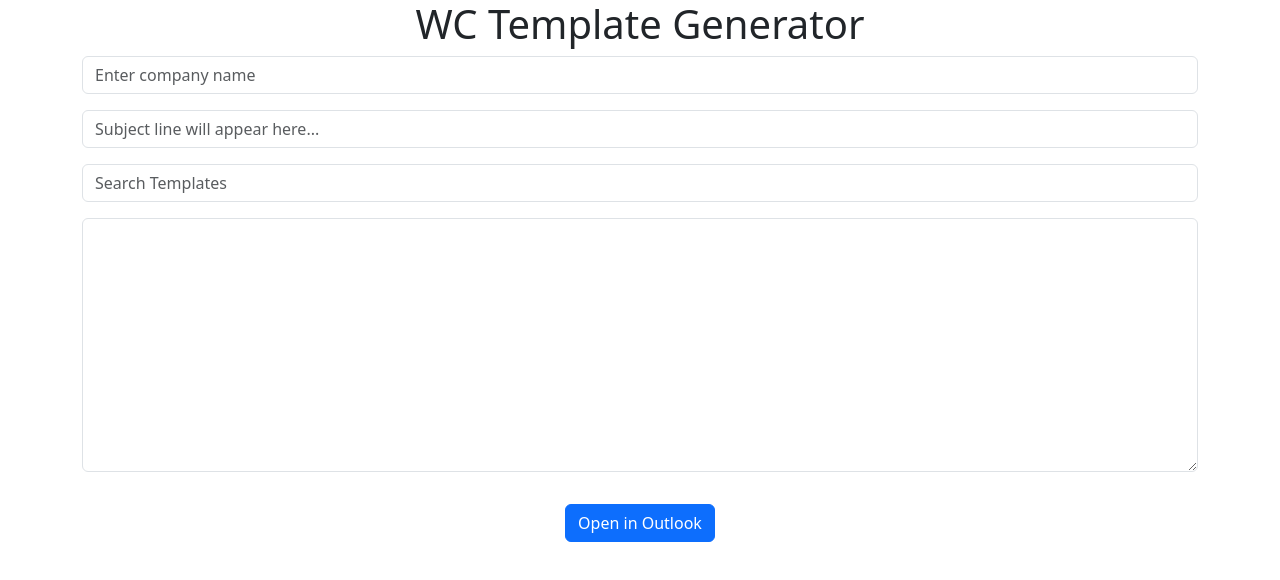
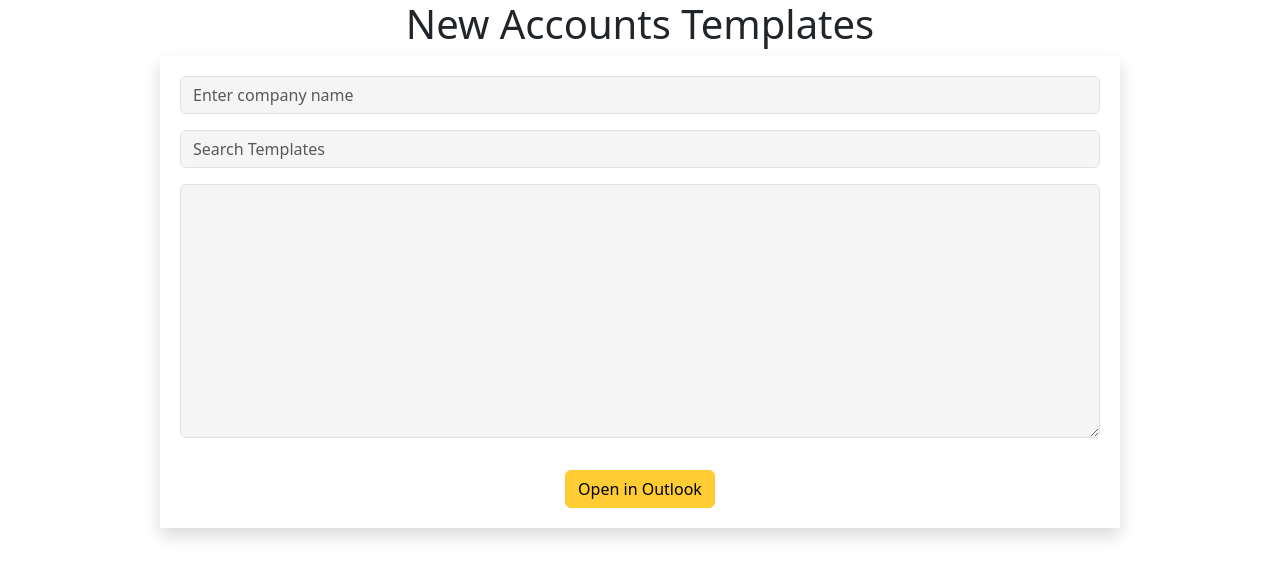
Before and after one commit to delraydoteth/Email-Template-Generator, a React (Create React App) app: page / in a window 1280 px wide. Shown: the top 580 px of the page. Built offline with nearby package versions, Linux system fonts and the light colour scheme.

Commit message:
update ux and removed subject line

```diff
--- a/src/App.css
+++ b/src/App.css
@@ -1,5 +1,22 @@
 .App {
   text-align: center;
+  background-color: #fff;
+}
+
+/* custom.css */
+.form-control, .form-select, .form-check-input {
+  background-color: whitesmoke !important; /* Use !important to ensure override */
+}
+
+/* App.css */
+.app-container {
+  max-width: 960px; /* Example max width */
+  max-height: 90vh; /* Example max height, vh is a percentage of the viewport height */
+  margin: auto; /* Center the container */
+  padding: 20px; /* Add some padding inside the container */
+  box-shadow: 0 4px 8px rgba(0, 0, 0, 0.1); /* Example drop shadow */
+  overflow: auto; /* Add scroll to the container if the content exceeds its max height */
+  background-color: #fff; /* Ensure the background is white (or any color you prefer) */
 }
 
 .App-logo {
@@ -28,6 +45,13 @@
   color: #61dafb;
 }
 
+#email_btn {
+  background-color: #ffcc33; /* Changes the background color of the button */
+  color: #000; /* Optional: Change the text color to ensure it's visible on the new background */
+  border-color: #ffcc33; /* Optional: Change the border color to match the background */
+}
+
+
 @keyframes App-logo-spin {
   from {
     transform: rotate(0deg);
--- a/src/App.js
+++ b/src/App.js
@@ -14,51 +14,47 @@ function App() {
   const [searchTerm, setSearchTerm] = useState("");
   const [selectedTemplate, setSelectedTemplate] = useState(null);
   const [customizedText, setCustomizedText] = useState("");
-  const [emailBody, setEmailBody] = useState(""); // State for holding the edited text for the email body.
+  const [emailBody, setEmailBody] = useState("");
 
-  const updateCustomizedText = (template) => {
-    if (template && companyName) {
-      const newText = customizeTemplate(template.body, companyName);
+  const handleTemplateSelection = (template) => {
+    if (template) {
+      setSelectedTemplate(template);
+      setSearchTerm("");
+      const newText = companyName ? customizeTemplate(template.body, companyName) : template.body;
       setCustomizedText(newText);
-      setEmailBody(newText); // Also update emailBody with the new text.
-    } else if (template) {
-      setCustomizedText(template.body);
-      setEmailBody(template.body); // Also update emailBody with the template body.
+      setEmailBody(newText);
     }
   };
 
-  // This function is called when text changes in TemplateDisplay.
+  const clearTemplateSelection = () => {
+    setSelectedTemplate(null);
+    setCustomizedText("");
+    setEmailBody("");
+    setSearchTerm(""); // Optionally clear the search term as well
+  };
+
   const handleEmailBodyChange = (newText) => {
-    setEmailBody(newText); // Update emailBody state with the edited text.
+    setEmailBody(newText);
   };
+
+  <SubjectLine companyName={companyName} />
 
   return (
     <div className="App">
       <Header />
-      <div className="container">
-        <CompanyNameInput
-          companyName={companyName}
-          setCompanyName={setCompanyName}
-        />
-        <SubjectLine companyName={companyName} />
+      <div className="app-container shadow">
+        <CompanyNameInput companyName={companyName} setCompanyName={setCompanyName} />
+
         <TemplateSearchInput
           searchTerm={searchTerm}
           setSearchTerm={setSearchTerm}
           templates={templates}
-          setSelectedTemplate={(template) => {
-            setSelectedTemplate(template);
-            updateCustomizedText(template);
-            setSearchTerm(template.title); // This ensures the search bar updates with the template's title.
-          }}
+          selectedTemplate={selectedTemplate}
+          setSelectedTemplate={handleTemplateSelection}
+          clearSelectedTemplate={clearTemplateSelection}
         />
-        <TemplateDisplay
-          templateText={customizedText} // Pass the initial or updated template text.
-          onTextChange={handleEmailBodyChange} // Pass the function to handle text changes.
-        />
-        <OutlookButton
-          subject={`${companyName.toUpperCase()} - White Cap Credit Application - Additional Information Required`}
-          body={emailBody} // Use the latest email body text, including any edits.
-        />
+        <TemplateDisplay templateText={customizedText} onTextChange={handleEmailBodyChange} />
+        <OutlookButton subject={`${companyName.toUpperCase()} - White Cap Credit Application - Additional Information Required`} body={emailBody} />
       </div>
     </div>
   );
--- a/src/components/Header.js
+++ b/src/components/Header.js
@@ -3,7 +3,7 @@ import React from 'react';
 
 const Header = () => (
   <header className="text-center">
-    <h1>WC Template Generator</h1>
+    <h1>New Accounts Templates</h1>
   </header>
 );
 
--- a/src/components/OutlookButton.js
+++ b/src/components/OutlookButton.js
@@ -10,7 +10,7 @@ const OutlookButton = ({ subject, body }) => {
   const mailtoLink = `mailto:?subject=${encodedSubject}&body=${encodedBody}`;
 
   return (
-    <a href={mailtoLink} className="btn btn-primary mt-3">Open in Outlook</a>
+    <a href={mailtoLink} id="email_btn" className="btn mt-3" style={{ backgroundColor: '#ffcc33', color: '#000', borderColor: '#ffcc33' }}>Open in Outlook</a>
   );
 };
 
--- a/src/components/TemplateSearchInput.js
+++ b/src/components/TemplateSearchInput.js
@@ -1,9 +1,9 @@
 import React, { useState } from 'react';
 import Form from 'react-bootstrap/Form';
 import ListGroup from 'react-bootstrap/ListGroup';
+import { TiDelete } from 'react-icons/ti'; // Corrected import statement
 
-const TemplateSearchInput = ({ searchTerm, setSearchTerm, templates, setSelectedTemplate, selectedTemplate }) => {
-  // State to control visibility of the ListGroup (dropdown)
+const TemplateSearchInput = ({ searchTerm, setSearchTerm, templates, setSelectedTemplate, selectedTemplate, clearSelectedTemplate }) => {
   const [showDropdown, setShowDropdown] = useState(true);
 
   const filterTemplates = (term) => templates.filter(template =>
@@ -12,18 +12,36 @@ const TemplateSearchInput = ({ searchTerm, setSearchTerm, templates, setSelected
 
   const handleChange = (e) => {
     setSearchTerm(e.target.value);
-    setShowDropdown(true); // Show dropdown when user edits search term
+    setShowDropdown(true);
   };
 
   const handleSelect = (template) => {
     setSelectedTemplate(template);
-    setSearchTerm(template.title); // Update search bar with the selected template's name
-    setShowDropdown(false); // Hide dropdown after selection
-    // Optionally, show a confirmation message to the user here
+    setSearchTerm('');
+    setShowDropdown(false);
+  };
+
+  const badgeStyle = {
+    backgroundColor: '#ffcc33',
+    cursor: 'pointer',
+    height: '38px',
+    display: 'flex',
+    justifyContent: 'space-between',
+    alignItems: 'center',
+    padding: '0 12px',
+    borderRadius: '20px',
+    width: '100%', // Ensure badge takes full width
   };
 
   return (
     <div className="mb-3">
+      {selectedTemplate ? (
+        <div style={badgeStyle}>
+          {selectedTemplate.title}
+          <TiDelete onClick={clearSelectedTemplate} style={{ color: '#000', marginLeft: '10px', cursor: 'pointer' }} />
+        </div>
+      ) : (
+        <>
           <Form.Control
             type="text"
             placeholder="Search Templates"
@@ -33,15 +51,13 @@ const TemplateSearchInput = ({ searchTerm, setSearchTerm, templates, setSelected
           {searchTerm && showDropdown && (
             <ListGroup style={{ maxHeight: '8rem', overflowY: 'scroll' }}>
               {filterTemplates(searchTerm).map((template) => (
-            <ListGroup.Item
-              key={template.id}
-              action
-              onClick={() => handleSelect(template)}
-            >
+                <ListGroup.Item key={template.id} action onClick={() => handleSelect(template)}>
                   {template.title}
                 </ListGroup.Item>
               ))}
             </ListGroup>
+          )}
+        </>
       )}
     </div>
   );
```
Lines whose indentation alone changed are shown as unchanged.
